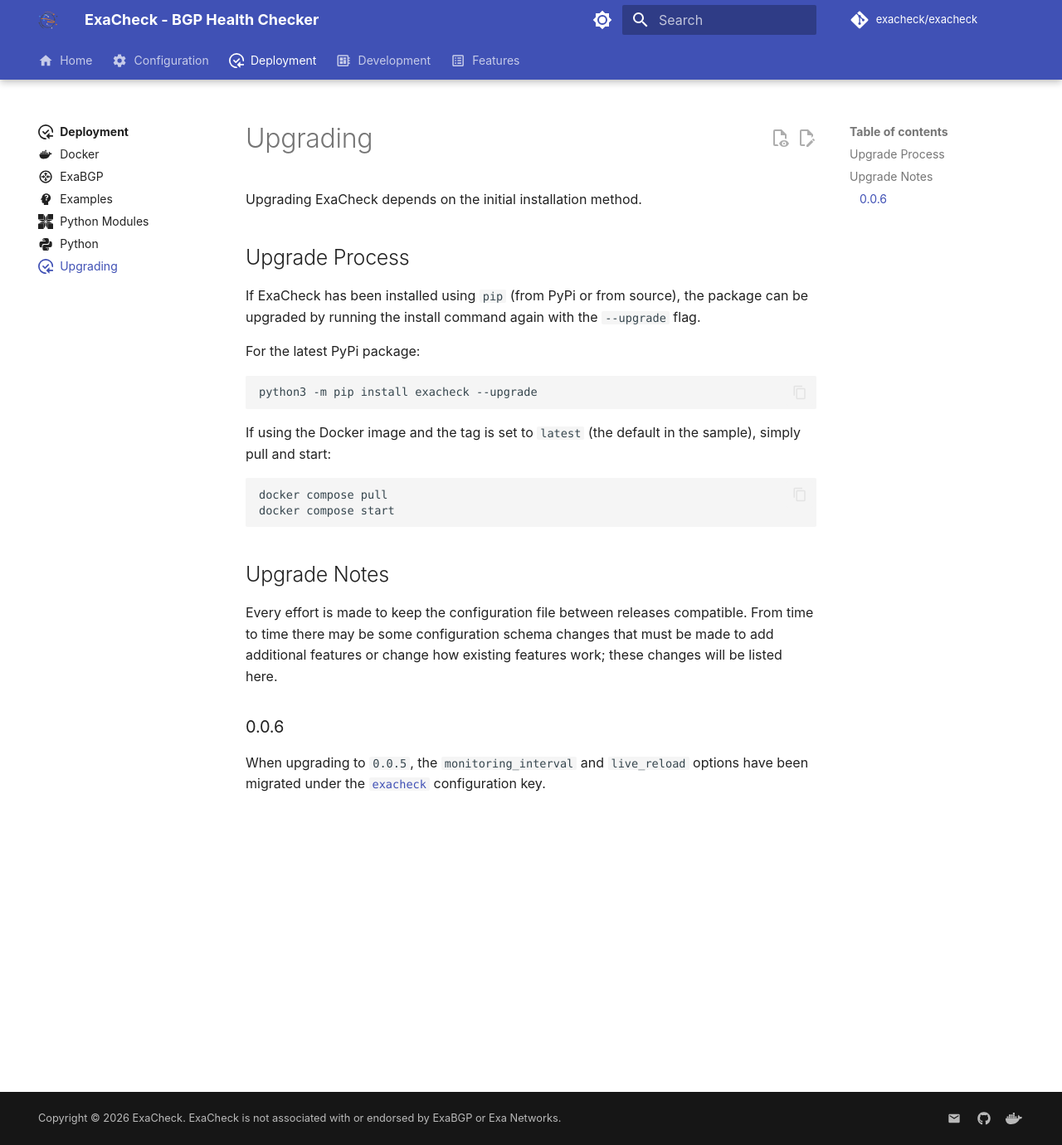
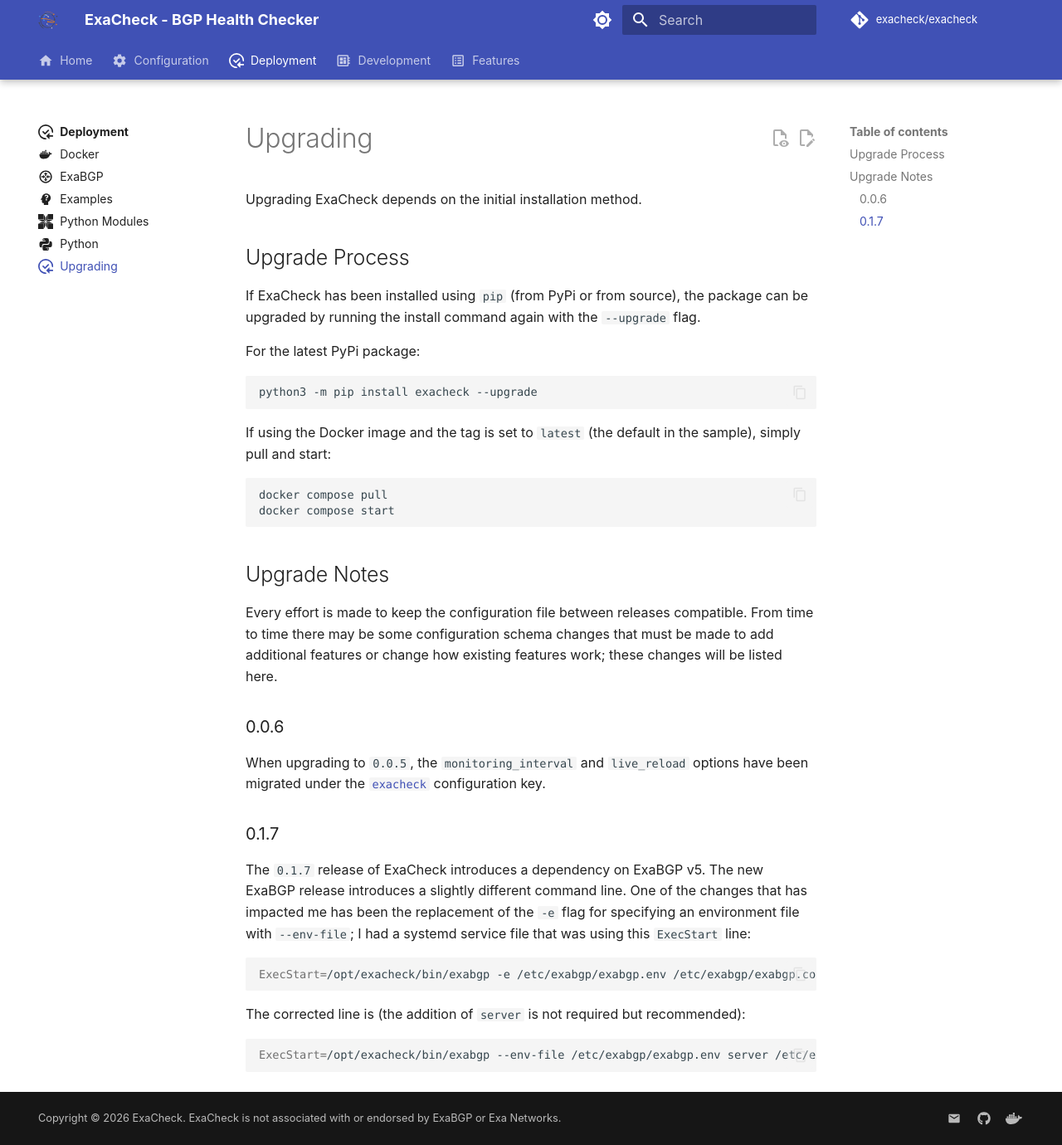
Before and after one commit to exacheck/exacheck-website, an MkDocs documentation site: the page built from docs/deployment/upgrading.md, in a window 1280 px wide and 1380 px high. Shown: the whole window at 83% size. Built offline with MkDocs 1.6.1 and Material for MkDocs 9.7.7, drawn with Linux system fonts in a browser that asks for light colours; comment, search, counter and statistics services are not loaded.

Commit message:
add 0.1.7 upgrade notes

````diff
--- a/docs/deployment/upgrading.md
+++ b/docs/deployment/upgrading.md
@@ -32,4 +32,18 @@
 
 When upgrading to `0.0.5`, the `monitoring_interval` and `live_reload` options have been migrated under the [`exacheck`][ExaCheck Configuration - Internal] configuration key.
 
+### 0.1.7
+
+The `0.1.7` release of ExaCheck introduces a dependency on ExaBGP v5. The new ExaBGP release introduces a slightly different command line. One of the changes that has impacted me has been the replacement of the `-e` flag for specifying an environment file with `--env-file`; I had a systemd service file that was using this `ExecStart` line:
+
+```bash
+ExecStart=/opt/exacheck/bin/exabgp -e /etc/exabgp/exabgp.env /etc/exabgp/exabgp.conf
+```
+
+The corrected line is (the addition of `server` is not required but recommended):
+
+```bash
+ExecStart=/opt/exacheck/bin/exabgp --env-file /etc/exabgp/exabgp.env server /etc/exabgp/exabgp.conf
+```
+
 [ExaCheck Configuration - Internal]: ../configuration/exacheck.md
````
